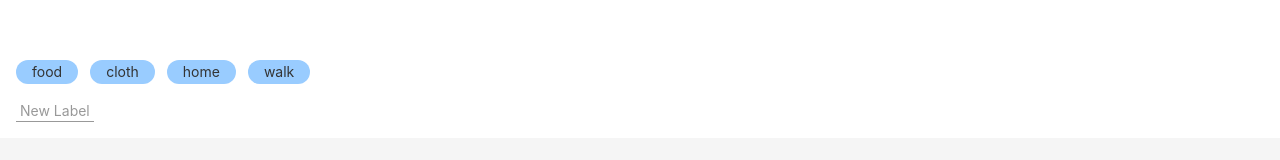
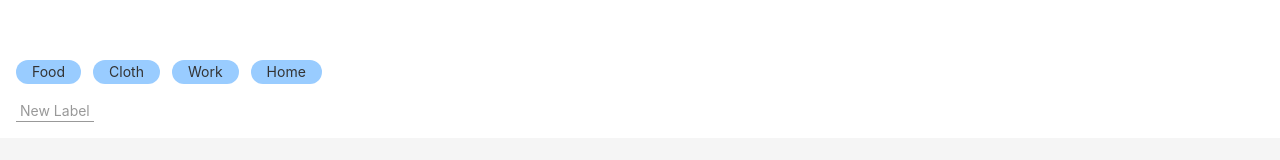
Before and after one commit to TracyChen33/collectionner, a Vue app: page /#/money in a window 1280 px wide. Shown: the part 152-312 px from the top of the page. Built offline with nearby package versions, Linux system fonts and the light colour scheme.

Commit message:
Finish Tags.vue

```diff
--- a/src/components/Money/Tags.vue
+++ b/src/components/Money/Tags.vue
@@ -4,21 +4,33 @@
       <button>New Label</button>
     </div>
     <ul class="current">
-      <li>food</li>
-      <li>cloth</li>
-      <li>home</li>
-      <li>walk</li>
+      <li v-for="tag in dataSource" :key="tag"
+          :class="{selected:selectedTags.indexOf(tag)>=0}"
+          @click="toggle(tag)"
+      >{{tag}}
+      </li>
+
     </ul>
   </div>
 </template>
 
 <script lang="ts">
   import Vue from 'vue';
-  import {Component} from 'vue-property-decorator';
+  import {Component, Prop} from 'vue-property-decorator';
 
   @Component
   export default class Tags extends Vue {
+    @Prop() dataSource: string[] | undefined;
+    selectedTags: string[] = [];
 
+    toggle(tag: string) {
+      const index = this.selectedTags.indexOf(tag);
+      if (index >= 0) {
+        this.selectedTags.splice(index, 1);
+      } else {
+        this.selectedTags.push(tag);
+      }
+    }
   }
 </script>
 
@@ -34,14 +46,20 @@
     > .current {
       display: flex;
       flex-wrap: wrap;
+
       > li {
-        background: #99ccff;
+        $bg: #99ccff;
+        background: $bg;
         $h: 24px;
         height: $h;
         line-height: $h;
         border-radius: $h/2;
         padding: 0 16px;
         margin-right: 12px;
+        &.selected {
+          color: white;
+          background: darken($bg, 40%);
+        }
       }
     }
 
--- a/src/views/Money.vue
+++ b/src/views/Money.vue
@@ -3,23 +3,25 @@
     <NumberPad/>
     <Types/>
     <Notes/>
-    <Tags/>
+    <Tags :data-source="tags"/>
   </Layout>
 </template>
 
 <script lang="ts">
-  import Vue from 'vue';
-  import {Component} from 'vue-property-decorator';
-  import NumberPad from '@/components/Money/NumberPad.vue';
-  import Tags from '@/components/Money/Tags.vue';
-  import Notes from '@/components/Money/Notes.vue';
-  import Types from '@/components/Money/Types.vue';
+   import Vue from 'vue'
+   import {Component} from 'vue-property-decorator'
+  import NumberPad from '@/components/Money/NumberPad.vue'
+  import Tags from '@/components/Money/Tags.vue'
+  import Notes from '@/components/Money/Notes.vue'
+  import Types from '@/components/Money/Types.vue'
+
+
 
   @Component({
-    components: {Types, Notes, Tags, NumberPad}
+   components: {Types, Notes, Tags, NumberPad}
   })
   export default class Money extends Vue {
-
+   tags = ['Food', 'Cloth', 'Work', 'Home'];
   }
 </script>
 
```
